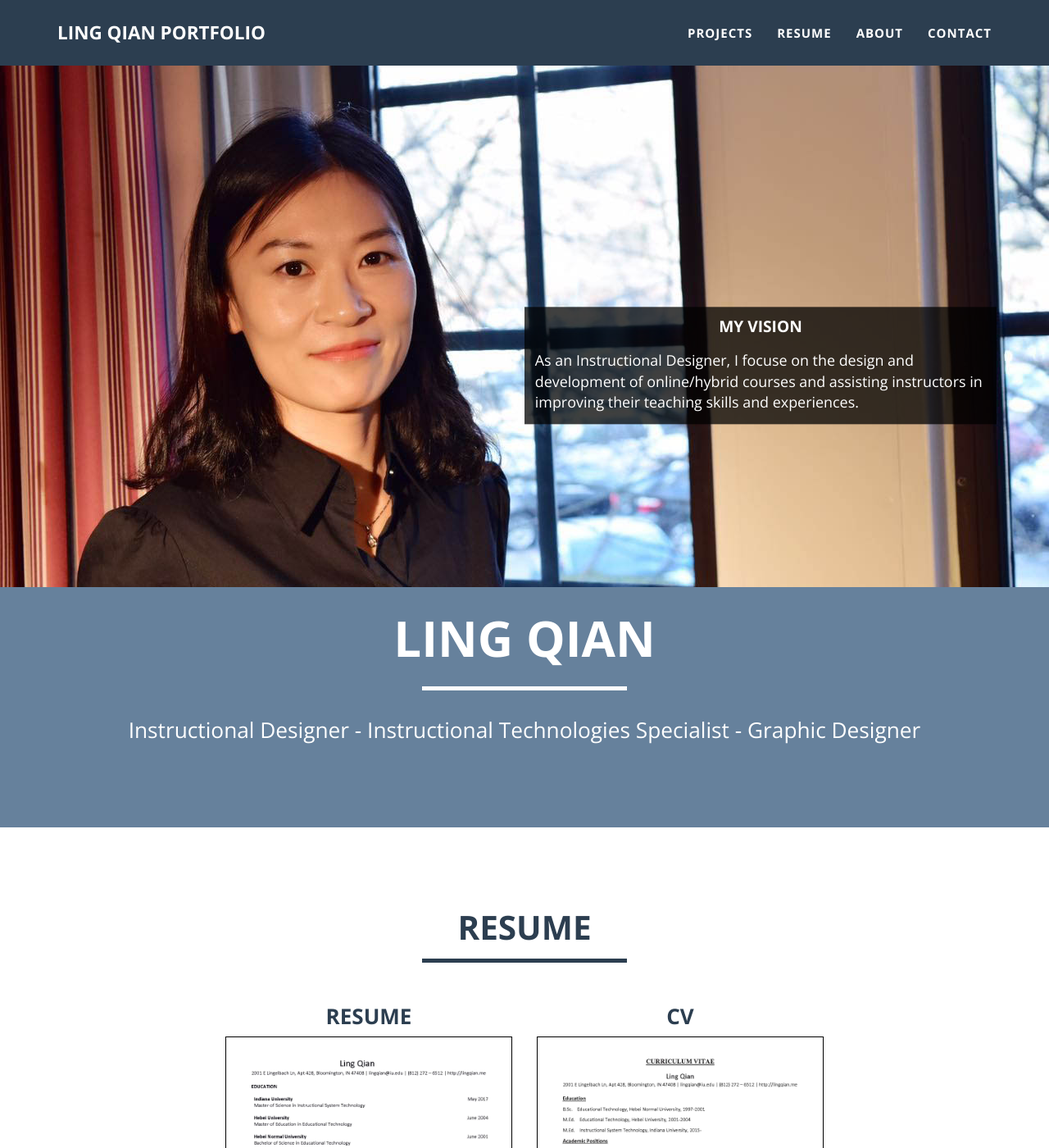
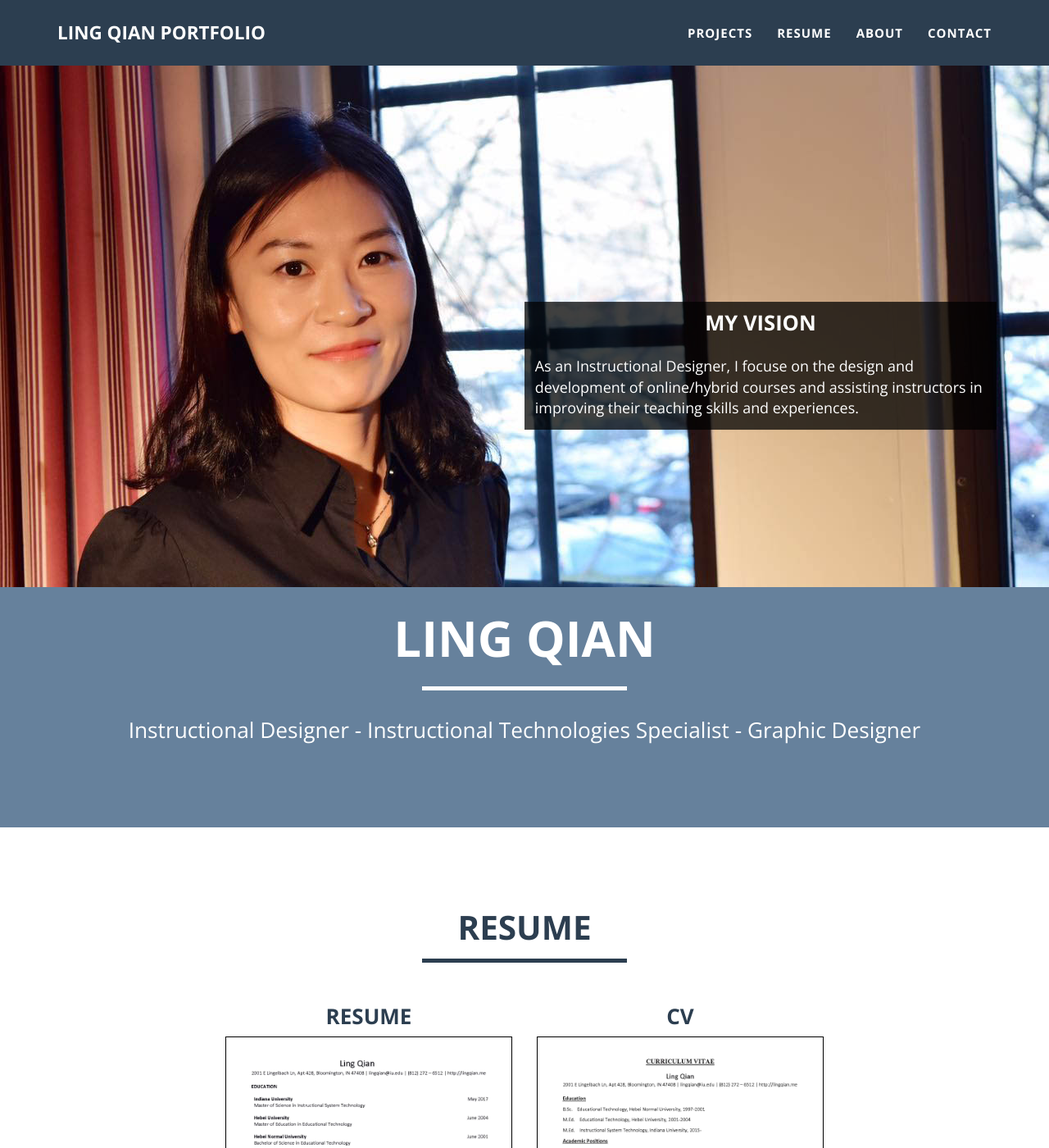
Before and after one commit to lingqiann/lingqiann.github.io, a Jekyll site: the page built from index.html, in a window 1280 px wide and 1400 px high. Shown: the whole window at 82% size. Built offline with Jekyll 4.4.1, drawn with Linux system fonts in a browser that asks for light colours.

Commit message:
Update main.css

```diff
--- a/_includes/css/main.css
+++ b/_includes/css/main.css
@@ -383,12 +383,12 @@ ul.nav > li > a:focus {
 #banner .quote h1{
     margin: 0;
     padding: 0;
-    font-size: 1.5vw;
+    font-size: 2vw;
     text-align: center;
 }
 
 #banner .quote p{
-    margin: 1.5vw 0 0 0;
+    margin: 2vw 0 0 0;
     font-size: 1.4vw;
 }
 
```
